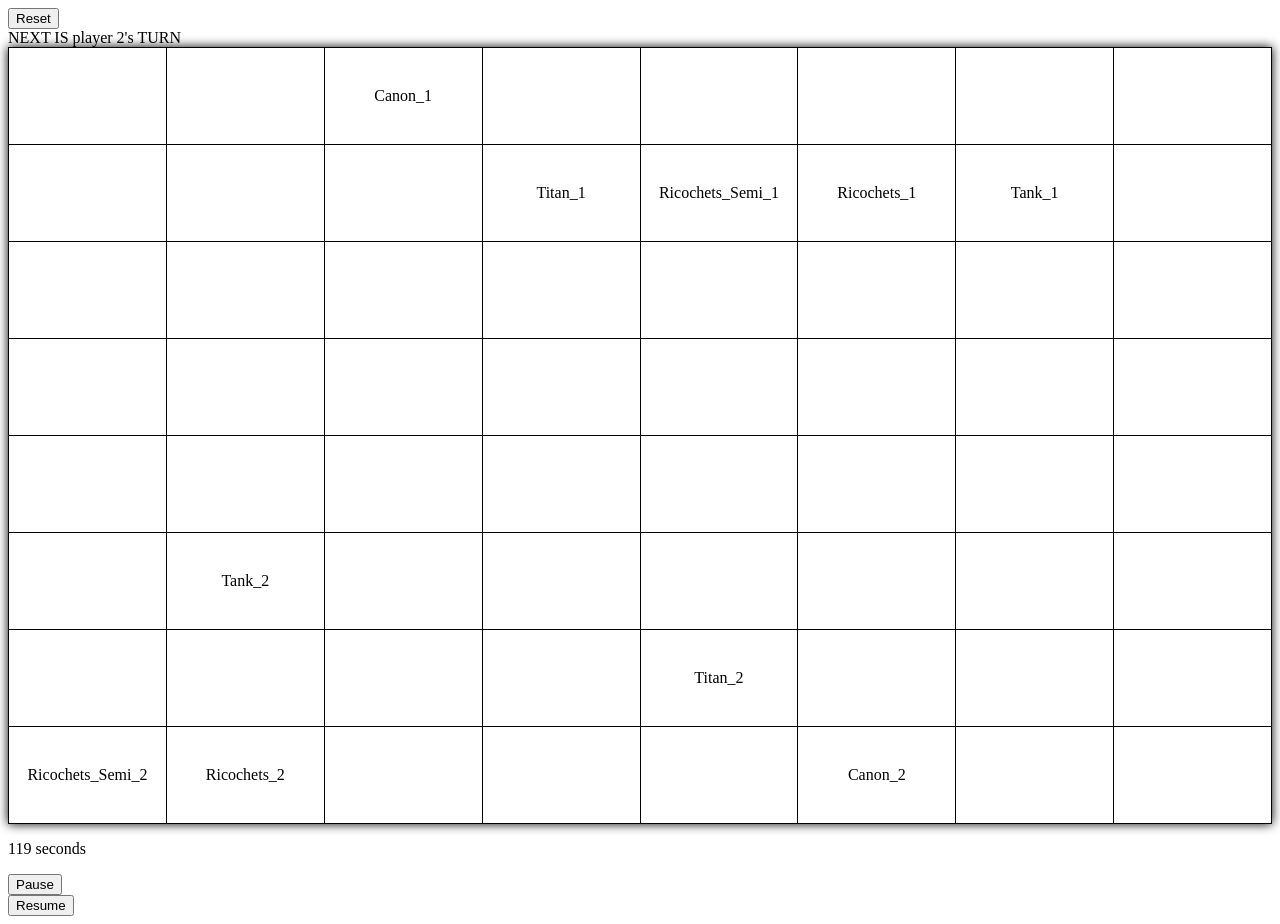
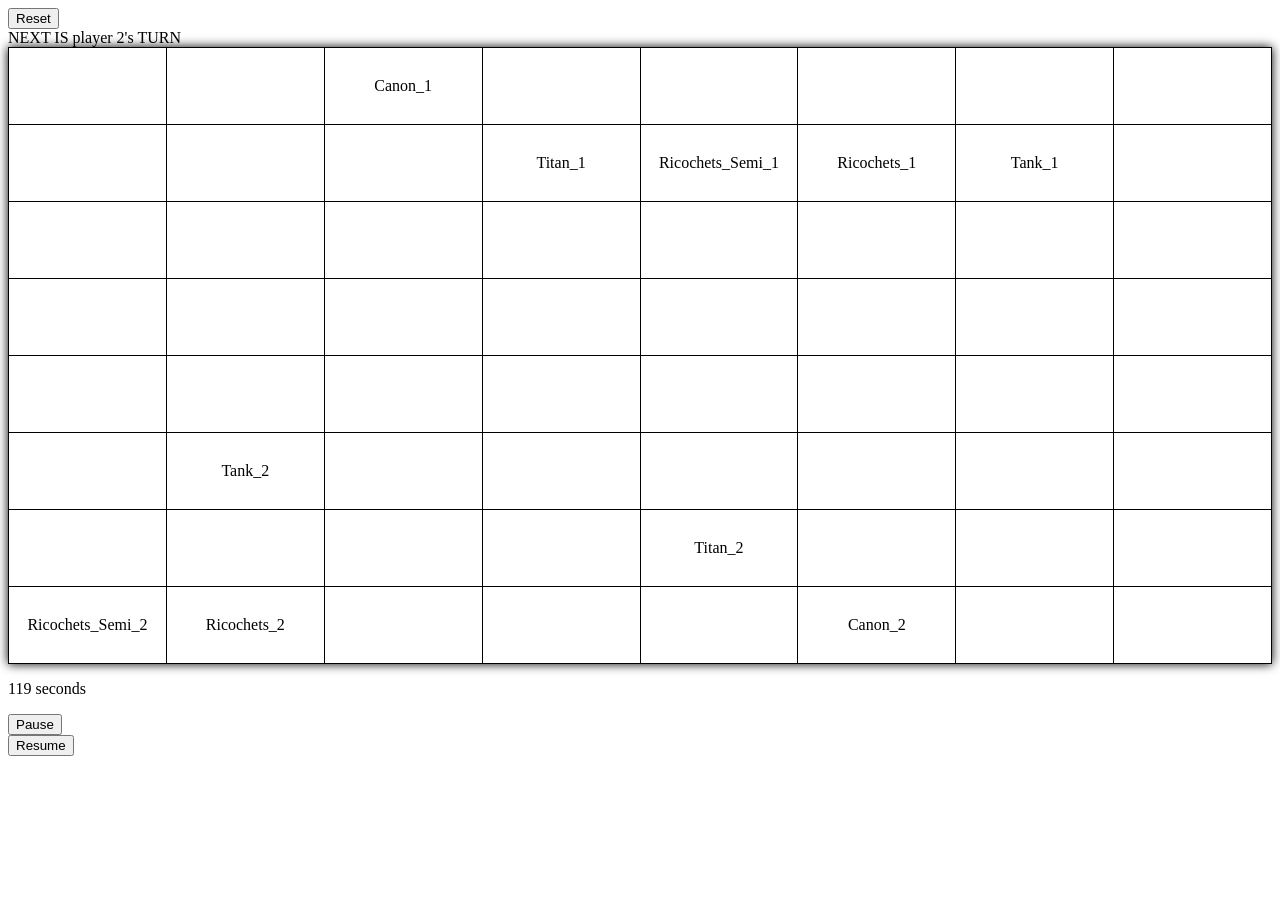
Before and after one commit to pradykst/webdevtask1, a plain HTML site: page index.html in a window 1280 px wide. Both pictures are taken after a click on the button "Start Game!". After the commit the page ends 800 px from the top, so only its background shows below. Drawn offline with Linux system fonts and the light colour scheme.

Commit message:
minor css change

```diff
--- a/style.css
+++ b/style.css
@@ -7,7 +7,7 @@ td {
     border: 1px solid black;
     padding: 8px;
     width: 12.5%; /* 100% / 8 columns = 12.5% */
-    height: 80px; /* fixed height */
+    height: 60px; /* fixed height */
     text-align: center;
     text-wrap:wrap;
 }
```
